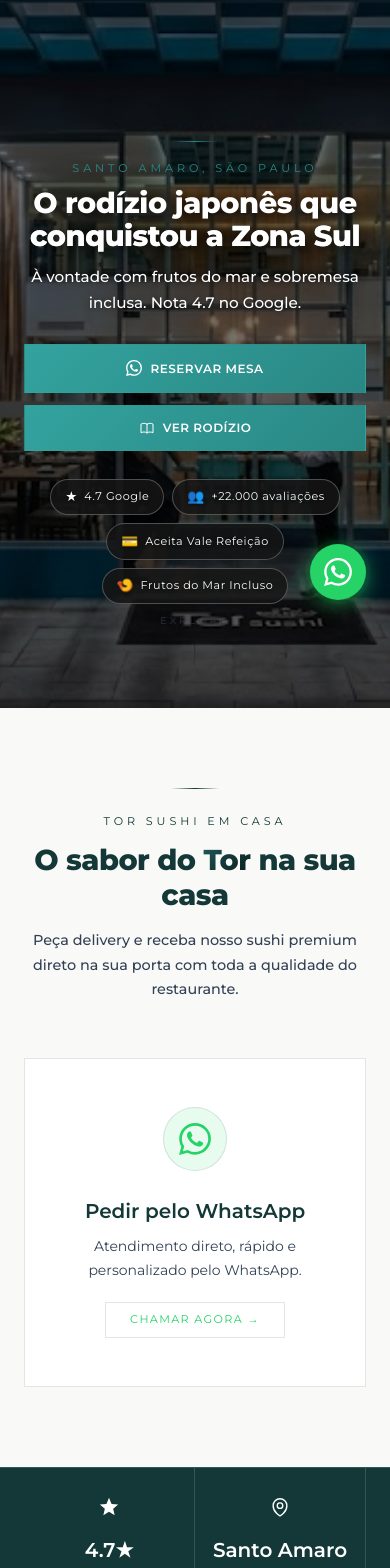
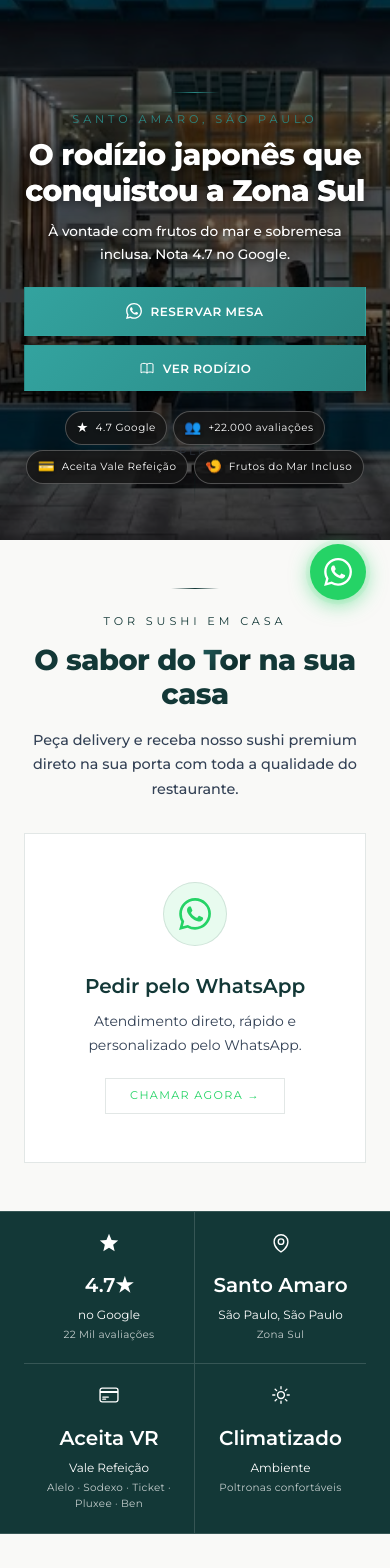
Before and after one commit to Guidemetrioo/tor-sushi1, a Next.js app: page / in a window 390 px wide. Shown: the part 220-1788 px from the top of the page. Built offline with nearby package versions, Linux system fonts and the light colour scheme.

Commit message:
design: refactor mobile responsiveness, resize central banner, fix card flip and layout grid

```diff
--- a/app/globals.css
+++ b/app/globals.css
@@ -2933,3 +2933,151 @@
 a.gallery-item:hover .gallery-overlay {
   opacity: 1;
 }
+
+/* ============================================================
+   MOBILE RESPONSIVENESS OVERRIDES (DESIGN SQUAD SYSTEM)
+   ============================================================ */
+@media (max-width: 767px) {
+  /* 1. Section Padding */
+  .section-padding,
+  .menu-section,
+  .historia-section,
+  .galeria-section,
+  .reviews-section,
+  .reserva-section,
+  .localizacao-section,
+  .blog-preview-section {
+    padding: 3.5rem 0 !important;
+  }
+  .delivery-section {
+    padding: 3rem 0 !important;
+  }
+  .section-header {
+    margin-bottom: 2rem !important;
+  }
+
+  /* 2. Hero Section */
+  .hero-section {
+    height: 90vh !important;
+    min-height: 550px !important;
+    max-height: 800px !important;
+    padding-bottom: 3.5rem !important;
+  }
+  .hero-bg {
+    background-position: center center !important;
+  }
+  .hero-title {
+    font-size: 2.2rem !important;
+    line-height: 1.2 !important;
+  }
+  .hero-subtitle {
+    font-size: 0.85rem !important;
+    margin-bottom: 1.25rem !important;
+  }
+  .hero-buttons {
+    gap: 0.6rem !important;
+  }
+  .hero-badges {
+    margin-top: 1.25rem !important;
+    gap: 0.35rem !important;
+  }
+  .hero-badge {
+    padding: 0.3rem 0.65rem !important;
+    font-size: 0.65rem !important;
+  }
+
+  /* 3. Central Banner (Nossa História) */
+  .historia-grid {
+    gap: 2rem !important;
+  }
+  .historia-img-container {
+    height: 280px !important;
+    border-radius: var(--radius-lg) !important;
+    box-shadow: 0 10px 30px rgba(0, 0, 0, 0.15) !important;
+  }
+  .historia-stats {
+    gap: 1.5rem !important;
+    margin-top: 1.5rem !important;
+    justify-content: space-between !important;
+  }
+  .historia-stat-value {
+    font-size: 1.75rem !important;
+  }
+
+  /* 4. Stats Grid Borders (2x2 bordered grid) */
+  .stats-grid {
+    grid-template-columns: repeat(2, 1fr) !important;
+  }
+  .stat-item {
+    border-right: none !important;
+    border-bottom: 1px solid var(--color-border) !important;
+    padding: 1.25rem 0.5rem !important;
+  }
+  .stat-item:nth-child(odd) {
+    border-right: 1px solid var(--color-border) !important;
+  }
+  .stat-item:nth-child(3),
+  .stat-item:nth-child(4) {
+    border-bottom: none !important;
+  }
+
+  /* 5. Rodízio Flip Cards */
+  .flip-container,
+  .flip-container.featured-flip {
+    height: 470px !important;
+  }
+  .flip-front,
+  .flip-back {
+    padding: 1.5rem !important;
+  }
+  .rodizio-card-desc {
+    margin-bottom: 1rem !important;
+    font-size: 0.75rem !important;
+  }
+  .flip-back-list {
+    gap: 0.4rem !important;
+  }
+  .flip-back-item {
+    font-size: 0.8rem !important;
+  }
+  .flip-back-title {
+    font-size: 1rem !important;
+  }
+  .flip-back-icon {
+    font-size: 2rem !important;
+  }
+
+  /* 6. Gallery Grid (2 columns on mobile) */
+  .gallery-grid {
+    grid-template-columns: repeat(2, 1fr) !important;
+    grid-auto-rows: 120px !important;
+    gap: 4px !important;
+  }
+  .gallery-item.wide {
+    grid-column: span 2 !important;
+  }
+  .gallery-item.square {
+    grid-column: span 1 !important;
+  }
+
+  /* 7. Review Cards */
+  .review-card {
+    padding: 1.25rem !important;
+  }
+  .review-text {
+    font-size: 0.8rem !important;
+    line-height: 1.6 !important;
+    margin-top: 1rem !important;
+    margin-bottom: 1rem !important;
+  }
+}
+
+@media (max-width: 480px) {
+  /* Extra tweaks for small mobile viewports */
+  .historia-img-container {
+    height: 220px !important;
+  }
+  .hero-title {
+    font-size: 1.85rem !important;
+  }
+}
--- a/components/Delivery.js
+++ b/components/Delivery.js
@@ -31,7 +31,7 @@
                   <path d="M17.472 14.382c-.297-.149-1.758-.867-2.03-.967-.273-.099-.471-.148-.67.15-.197.297-.767.966-.94 1.164-.173.199-.347.223-.644.075-.297-.15-1.255-.463-2.39-1.475-.883-.788-1.48-1.761-1.653-2.059-.173-.297-.018-.458.13-.606.134-.133.298-.347.446-.52.149-.174.198-.298.298-.497.099-.198.05-.371-.025-.52-.075-.149-.669-1.612-.916-2.207-.242-.579-.487-.5-.669-.51-.173-.008-.371-.01-.57-.01-.198 0-.52.074-.792.372-.272.297-1.04 1.016-1.04 2.479 0 1.462 1.065 2.875 1.213 3.074.149.198 2.096 3.2 5.077 4.487.709.306 1.262.489 1.694.625.712.227 1.36.195 1.871.118.571-.085 1.758-.719 2.006-1.413.248-.694.248-1.289.173-1.413-.074-.124-.272-.198-.57-.347m-5.421 7.403h-.004a9.87 9.87 0 01-5.031-1.378l-.361-.214-3.741.982.998-3.648-.235-.374a9.86 9.86 0 01-1.51-5.26c.001-5.45 4.436-9.884 9.888-9.884 2.64 0 5.122 1.03 6.988 2.898a9.825 9.825 0 012.893 6.994c-.003 5.45-4.437 9.884-9.885 9.884m8.413-18.297A11.815 11.815 0 0012.05 0C5.495 0 .16 5.335.157 11.892c0 2.096.547 4.142 1.588 5.945L.057 24l6.305-1.654a11.882 11.882 0 005.683 1.448h.005c6.554 0 11.89-5.335 11.893-11.893a11.821 11.821 0 00-3.48-8.413z"/>
                 </svg>
               </div>
-              <h3 style={{ color: 'white' }}>Pedir pelo WhatsApp</h3>
+              <h3 style={{ color: 'var(--color-text-primary)' }}>Pedir pelo WhatsApp</h3>
               <p>Atendimento direto, rápido e personalizado pelo WhatsApp.</p>
               <div style={{
                 marginTop: '1.25rem',
--- a/components/Rodizio.js
+++ b/components/Rodizio.js
@@ -126,18 +126,10 @@
 // ── Flip Card ────────────────────────────────────────────────────────────────
 function FlipCard({ rod }) {
   const [flipped, setFlipped] = useState(false);
-  const [isMobile, setIsMobile] = useState(false);
   const cardRef = useRef(null);
 
-  useEffect(() => {
-    const check = () => setIsMobile(window.matchMedia('(hover: none)').matches);
-    check();
-    window.addEventListener('resize', check);
-    return () => window.removeEventListener('resize', check);
-  }, []);
-
   const handleClick = () => {
-    if (isMobile) setFlipped(f => !f);
+    setFlipped(f => !f);
   };
 
   const whatsappUrl =
@@ -148,9 +140,9 @@
       ref={cardRef}
       className={`flip-container ${rod.featured ? 'featured-flip' : ''}`}
       onClick={handleClick}
-      style={{ cursor: isMobile ? 'pointer' : 'default' }}
+      style={{ cursor: 'pointer' }}
     >
-      <div className={`flip-inner ${isMobile && flipped ? 'flipped' : ''}`}>
+      <div className={`flip-inner ${flipped ? 'flipped' : ''}`}>
 
         {/* ── FRENTE ── */}
         <div className={`flip-front rodizio-card ${rod.featured ? 'featured' : ''}`}>
```
